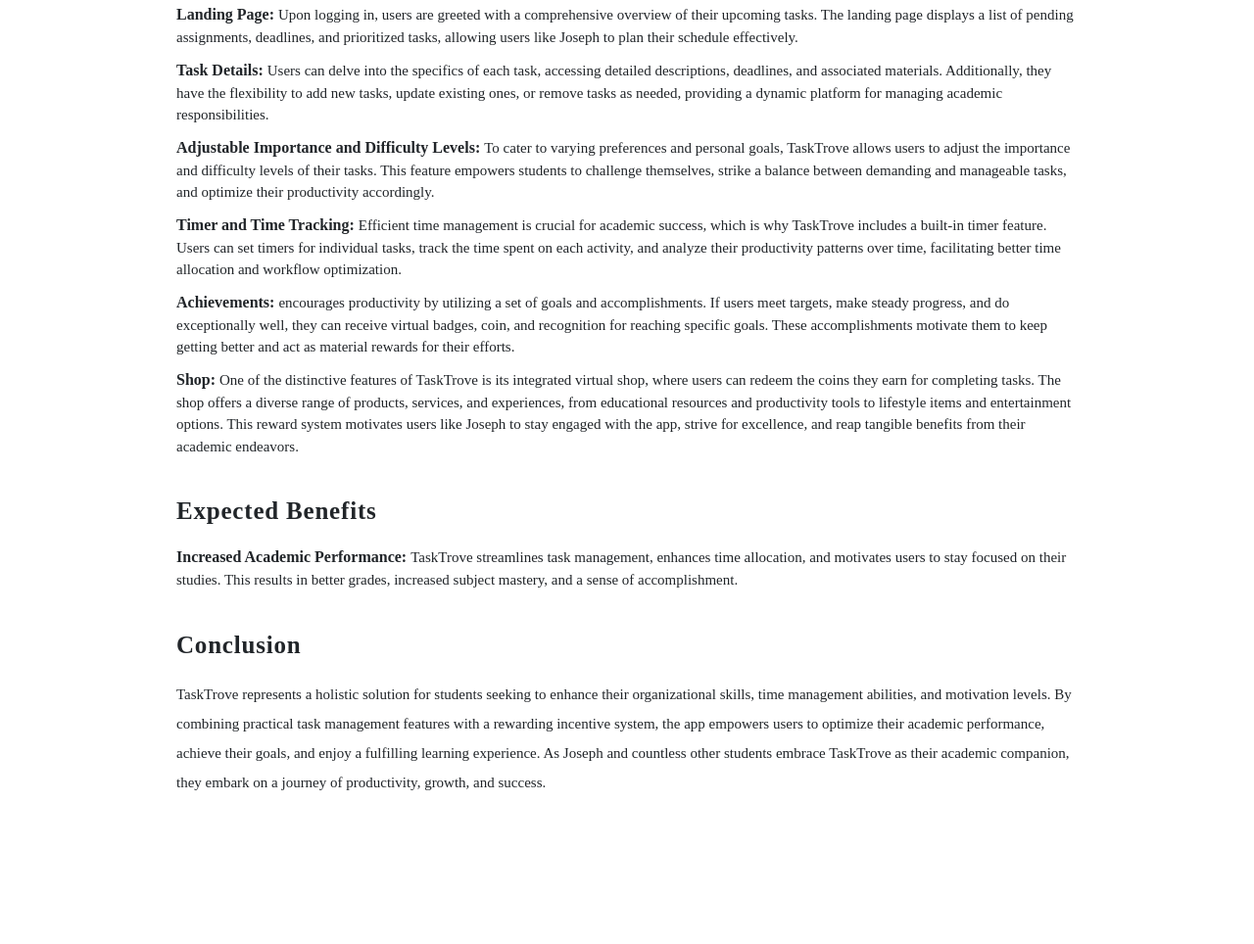
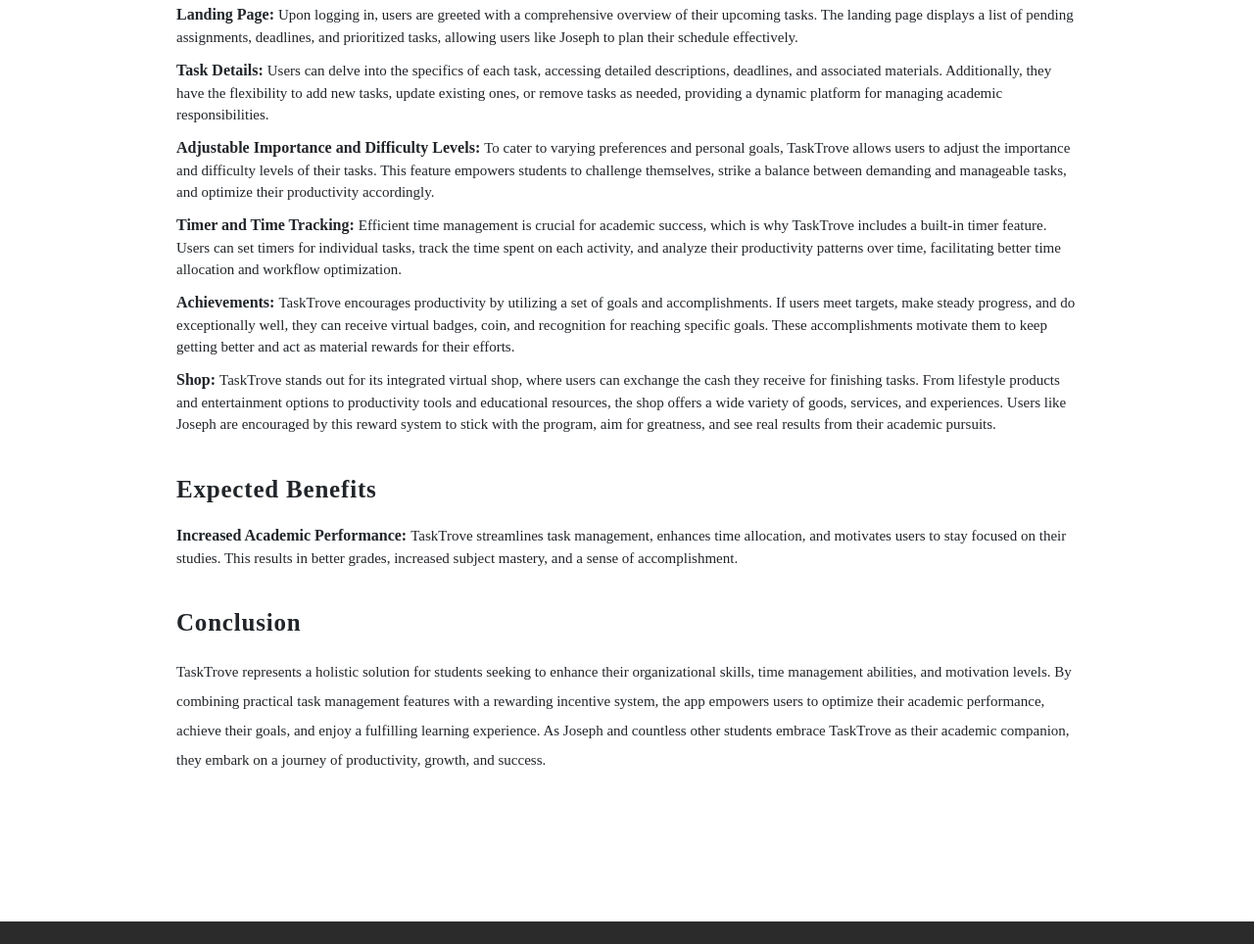
Before and after one commit to shierapeligro1/my-portfolio, a website: page projects-2.html in a window 1280 px wide. Shown: the part 1417-2381 px from the top of the page at 98% size. After the commit the page ends 2358 px from the top, so only its background shows below. Drawn offline with nearby package versions, Linux system fonts and the light colour scheme; a web font is replaced by a local one.

Commit message:
Update projects-2.html

```diff
--- a/projects-2.html
+++ b/projects-2.html
@@ -127,21 +127,15 @@
             better time allocation and workflow optimization.
           </li>
           <li>
-            <span class="components-title">Achievements: </span>
-         encourages productivity by utilizing a set of goals and accomplishments. If users meet targets, make steady progress,
-            and do exceptionally well, they can receive virtual badges, coin, and recognition for reaching specific goals. These
-            accomplishments motivate them to keep getting better and act as material rewards for their efforts.
+            <span class="components-title">Achievements: </span> TaskTrove encourages productivity by utilizing a set of goals and accomplishments.
+            If users meet targets, make steady progress, and do exceptionally well, they can receive virtual badges, coin, and recognition for
+            reaching specific goals. These accomplishments motivate them to keep getting better and act as material rewards for their efforts.
           </li>
           <li>
             <span class="components-title">Shop: </span>
-            One of the distinctive features of TaskTrove is its integrated
-            virtual shop, where users can redeem the coins they earn for
-            completing tasks. The shop offers a diverse range of products,
-            services, and experiences, from educational resources and
-            productivity tools to lifestyle items and entertainment options.
-            This reward system motivates users like Joseph to stay engaged with
-            the app, strive for excellence, and reap tangible benefits from
-            their academic endeavors.
+            TaskTrove stands out for its integrated virtual shop, where users can exchange the cash they receive for finishing tasks. From lifestyle
+            products and entertainment options to productivity tools and educational resources, the shop offers a wide variety of goods, services, and experiences.
+            Users like Joseph are encouraged by this reward system to stick with the program, aim for greatness, and see real results from their academic pursuits.
           </li>
         </ul>
 
```
